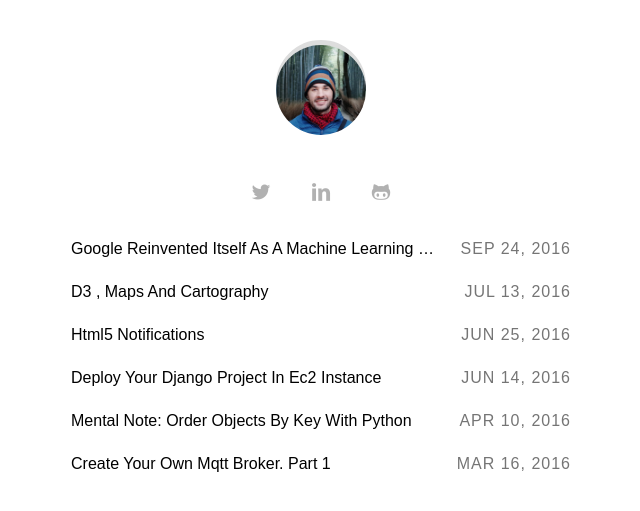
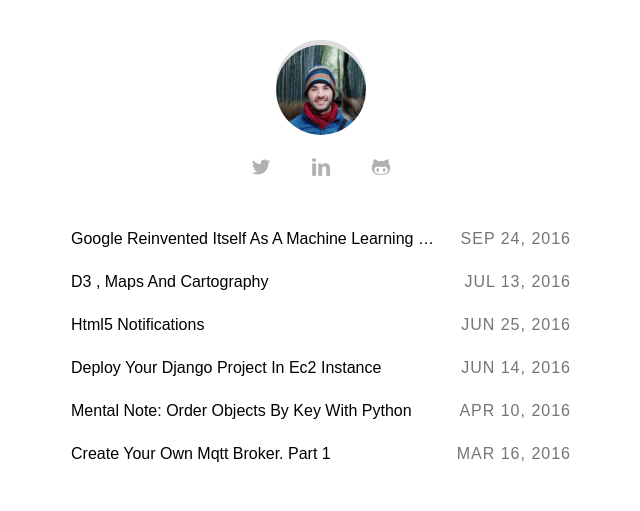
Before and after one commit to jootse84/jootse84.github.io, a Jekyll site: the page built from index.html, in a window 1280 px wide. Shown: the top 511 px of the page, without its empty margins (319-959 px from the left). Built offline with Jekyll 4.4.1, drawn with Linux system fonts in a browser that asks for light colours; some web fonts are replaced.

Commit message:
Style blog

```diff
--- a/_includes/header.html
+++ b/_includes/header.html
@@ -27,6 +27,7 @@
   left: 0;
   right: 0;
   margin: 0px auto;
+  margin-bottom: 40px !important;
   width: 180px;
 }
 
--- a/_sass/main.scss
+++ b/_sass/main.scss
@@ -108,7 +108,7 @@ span[data-note] {
   }
 }
 .logo {
-  margin: 0 auto 35px;
+  margin: 0 auto 10px;
   text-align: center;
   animation-duration: 0.7s;
   animation-fill-mode: both;
```
Also changed, not shown: 1 other file.
